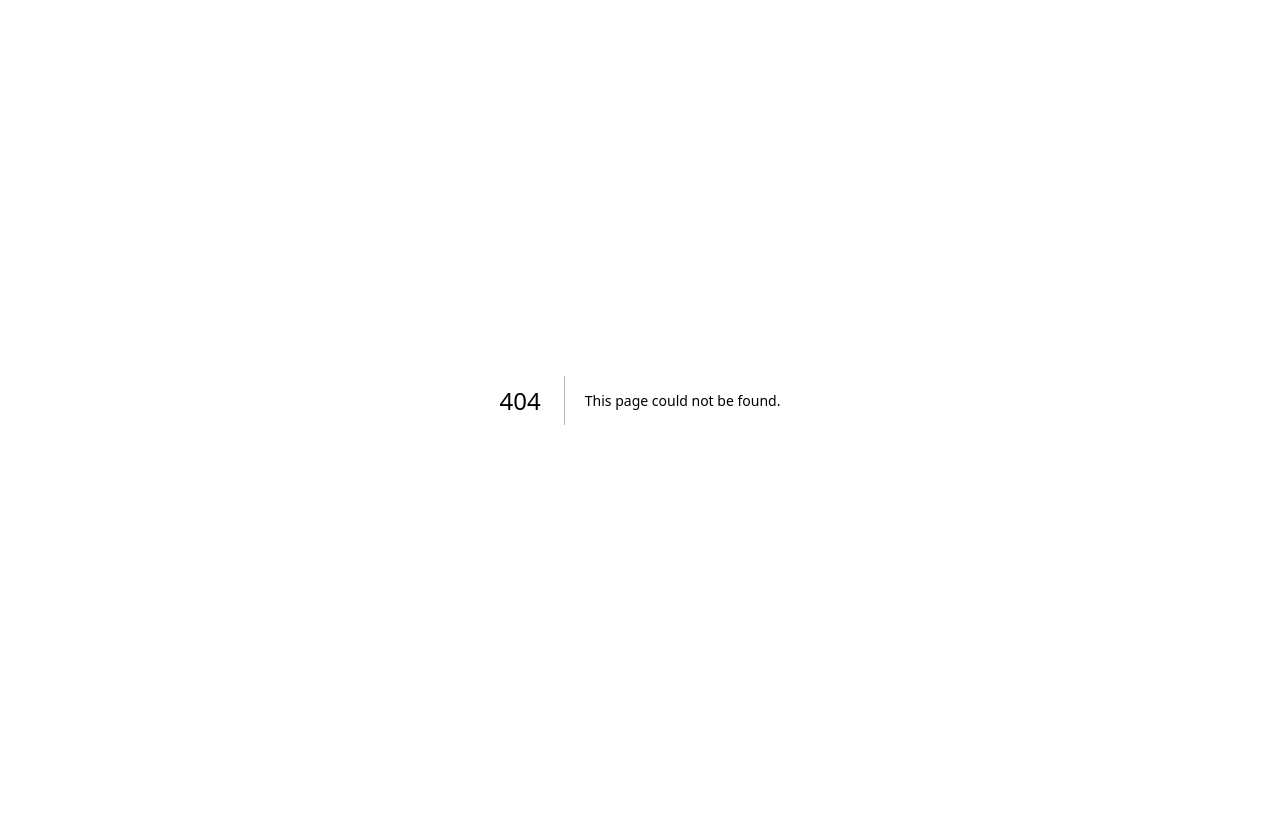
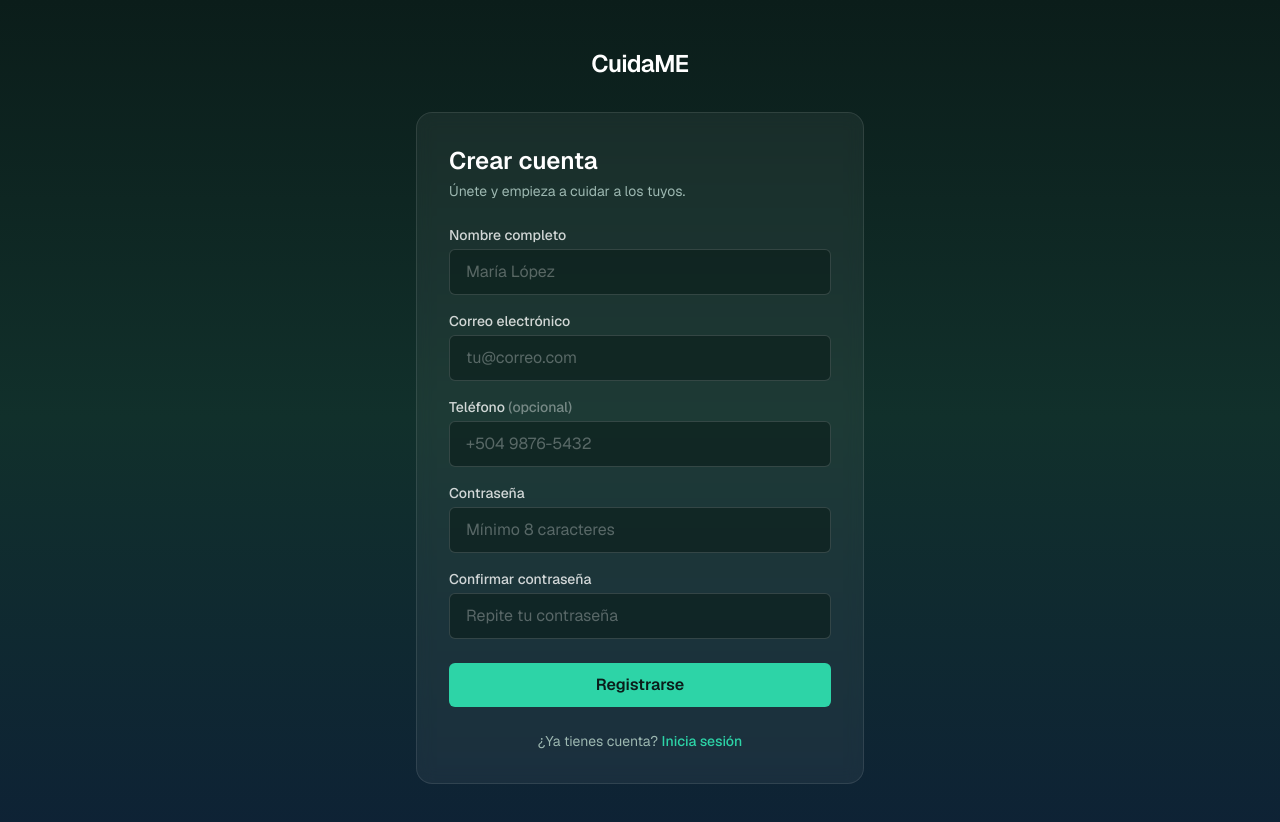
Before and after one commit to michael-martinez14/CuidaME_ProyectoFinal, a Next.js app in the folder fronted/: page /registro in a window 1280 px wide. Before the commit this address had no page. Shown: the top 822 px of the page. Before the commit the page ends 800 px from the top, so only its background shows below. Built offline with nearby package versions, Linux system fonts and the light colour scheme.

Commit message:
Login, sign in y sign up para el front

```diff
--- /dev/null
+++ b/fronted/app/login/page.tsx
@@ -0,0 +1,98 @@
+"use client";
+
+import { useState } from "react";
+import Link from "next/link";
+
+export default function LoginPage() {
+  const [correo, setCorreo] = useState("");
+  const [contrasena, setContrasena] = useState("");
+  const [error, setError] = useState("");
+  const [cargando, setCargando] = useState(false);
+
+  async function handleSubmit(e: React.FormEvent) {
+    e.preventDefault();
+    setError("");
+
+    if (!correo || !contrasena) {
+      setError("Completa todos los campos.");
+      return;
+    }
+
+    setCargando(true);
+    try {
+      console.log("login:", { correo, contrasena });
+    } catch {
+      setError("No se pudo iniciar sesión. Intenta de nuevo.");
+    } finally {
+      setCargando(false);
+    }
+  }
+
+  return (
+    <div className="flex min-h-screen flex-col items-center justify-center bg-gradient-to-b from-brand-deep via-brand-dark to-brand-navy px-6">
+      {/* Logo */}
+      <Link href="/" className="mb-8 text-2xl font-semibold tracking-tight text-white">
+        CuidaME
+      </Link>
+
+      {/* Card */}
+      <div className="w-full max-w-md rounded-2xl border border-white/10 bg-white/5 p-8 backdrop-blur">
+        <h1 className="text-2xl font-semibold text-white">Iniciar sesión</h1>
+        <p className="mt-1 text-sm text-brand-muted">
+          Bienvenido de vuelta, tu familia te espera.
+        </p>
+
+        <form onSubmit={handleSubmit} className="mt-6 flex flex-col gap-4">
+          <div>
+            <label htmlFor="correo" className="mb-1 block text-sm font-medium text-white/80">
+              Correo electrónico
+            </label>
+            <input
+              id="correo"
+              type="email"
+              value={correo}
+              onChange={(e) => setCorreo(e.target.value)}
+              placeholder="tu@correo.com"
+              className="w-full rounded-md border border-white/15 bg-brand-deep/60 px-4 py-2.5 text-white placeholder:text-white/30 focus:border-brand-accent focus:outline-none"
+            />
+          </div>
+
+          <div>
+            <label htmlFor="contrasena" className="mb-1 block text-sm font-medium text-white/80">
+              Contraseña
+            </label>
+            <input
+              id="contrasena"
+              type="password"
+              value={contrasena}
+              onChange={(e) => setContrasena(e.target.value)}
+              placeholder="••••••••"
+              className="w-full rounded-md border border-white/15 bg-brand-deep/60 px-4 py-2.5 text-white placeholder:text-white/30 focus:border-brand-accent focus:outline-none"
+            />
+          </div>
+
+          {error && (
+            <p className="rounded-md bg-red-500/10 px-3 py-2 text-sm text-red-400">
+              {error}
+            </p>
+          )}
+
+          <button
+            type="submit"
+            disabled={cargando}
+            className="mt-2 h-11 rounded-md bg-brand-accent font-semibold text-brand-deep transition-colors hover:bg-white disabled:opacity-50"
+          >
+            {cargando ? "Ingresando..." : "Ingresar"}
+          </button>
+        </form>
+
+        <p className="mt-6 text-center text-sm text-brand-muted">
+          ¿No tienes cuenta?{" "}
+          <Link href="/registro" className="font-medium text-brand-accent hover:underline">
+            Regístrate
+          </Link>
+        </p>
+      </div>
+    </div>
+  );
+}
--- /dev/null
+++ b/fronted/app/registro/page.tsx
@@ -0,0 +1,155 @@
+"use client";
+
+import { useState } from "react";
+import Link from "next/link";
+
+export default function RegistroPage() {
+  const [nombre, setNombre] = useState("");
+  const [correo, setCorreo] = useState("");
+  const [telefono, setTelefono] = useState("");
+  const [contrasena, setContrasena] = useState("");
+  const [confirmar, setConfirmar] = useState("");
+  const [error, setError] = useState("");
+  const [cargando, setCargando] = useState(false);
+
+  async function handleSubmit(e: React.FormEvent) {
+    e.preventDefault();
+    setError("");
+
+    if (!nombre || !correo || !contrasena || !confirmar) {
+      setError("Completa todos los campos obligatorios.");
+      return;
+    }
+    if (contrasena.length < 8) {
+      setError("La contraseña debe tener al menos 8 caracteres.");
+      return;
+    }
+    if (contrasena !== confirmar) {
+      setError("Las contraseñas no coinciden.");
+      return;
+    }
+
+    setCargando(true);
+    try {
+      console.log("registro:", { nombre, correo, contrasena, telefono });
+    } catch {
+      setError("No se pudo crear la cuenta. Intenta de nuevo.");
+    } finally {
+      setCargando(false);
+    }
+  }
+
+  const inputClass =
+    "w-full rounded-md border border-white/15 bg-brand-deep/60 px-4 py-2.5 text-white placeholder:text-white/30 focus:border-brand-accent focus:outline-none";
+  const labelClass = "mb-1 block text-sm font-medium text-white/80";
+
+  return (
+    <div className="flex min-h-screen flex-col items-center justify-center bg-gradient-to-b from-brand-deep via-brand-dark to-brand-navy px-6 py-12">
+      {/* Logo */}
+      <Link href="/" className="mb-8 text-2xl font-semibold tracking-tight text-white">
+        CuidaME
+      </Link>
+
+      {/* Card */}
+      <div className="w-full max-w-md rounded-2xl border border-white/10 bg-white/5 p-8 backdrop-blur">
+        <h1 className="text-2xl font-semibold text-white">Crear cuenta</h1>
+        <p className="mt-1 text-sm text-brand-muted">
+          Únete y empieza a cuidar a los tuyos.
+        </p>
+
+        <form onSubmit={handleSubmit} className="mt-6 flex flex-col gap-4">
+          <div>
+            <label htmlFor="nombre" className={labelClass}>
+              Nombre completo
+            </label>
+            <input
+              id="nombre"
+              type="text"
+              value={nombre}
+              onChange={(e) => setNombre(e.target.value)}
+              placeholder="María López"
+              className={inputClass}
+            />
+          </div>
+
+          <div>
+            <label htmlFor="correo" className={labelClass}>
+              Correo electrónico
+            </label>
+            <input
+              id="correo"
+              type="email"
+              value={correo}
+              onChange={(e) => setCorreo(e.target.value)}
+              placeholder="tu@correo.com"
+              className={inputClass}
+            />
+          </div>
+
+          <div>
+            <label htmlFor="telefono" className={labelClass}>
+              Teléfono <span className="text-white/40">(opcional)</span>
+            </label>
+            <input
+              id="telefono"
+              type="tel"
+              value={telefono}
+              onChange={(e) => setTelefono(e.target.value)}
+              placeholder="+504 9876-5432"
+              className={inputClass}
+            />
+          </div>
+
+          <div>
+            <label htmlFor="contrasena" className={labelClass}>
+              Contraseña
+            </label>
+            <input
+              id="contrasena"
+              type="password"
+              value={contrasena}
+              onChange={(e) => setContrasena(e.target.value)}
+              placeholder="Mínimo 8 caracteres"
+              className={inputClass}
+            />
+          </div>
+
+          <div>
+            <label htmlFor="confirmar" className={labelClass}>
+              Confirmar contraseña
+            </label>
+            <input
+              id="confirmar"
+              type="password"
+              value={confirmar}
+              onChange={(e) => setConfirmar(e.target.value)}
+              placeholder="Repite tu contraseña"
+              className={inputClass}
+            />
+          </div>
+
+          {error && (
+            <p className="rounded-md bg-red-500/10 px-3 py-2 text-sm text-red-400">
+              {error}
+            </p>
+          )}
+
+          <button
+            type="submit"
+            disabled={cargando}
+            className="mt-2 h-11 rounded-md bg-brand-accent font-semibold text-brand-deep transition-colors hover:bg-white disabled:opacity-50"
+          >
+            {cargando ? "Creando cuenta..." : "Registrarse"}
+          </button>
+        </form>
+
+        <p className="mt-6 text-center text-sm text-brand-muted">
+          ¿Ya tienes cuenta?{" "}
+          <Link href="/login" className="font-medium text-brand-accent hover:underline">
+            Inicia sesión
+          </Link>
+        </p>
+      </div>
+    </div>
+  );
+}
```
